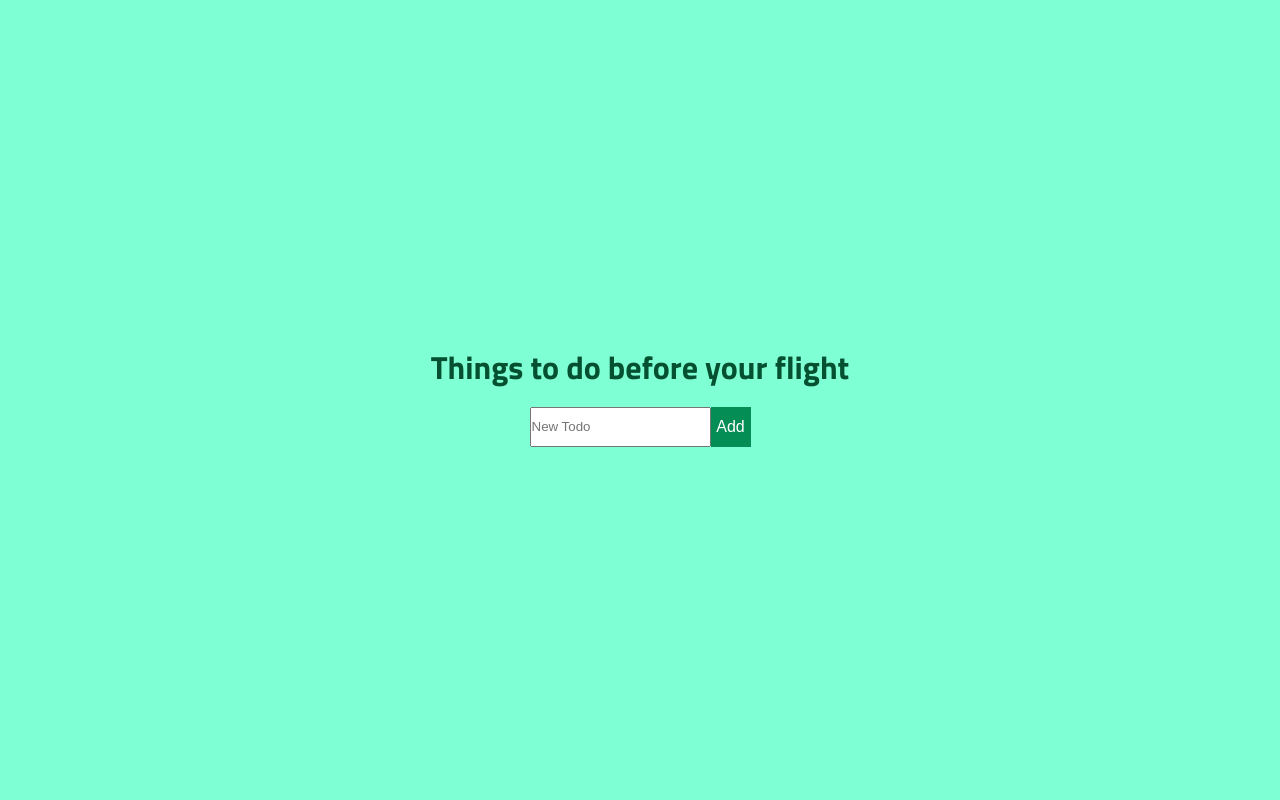
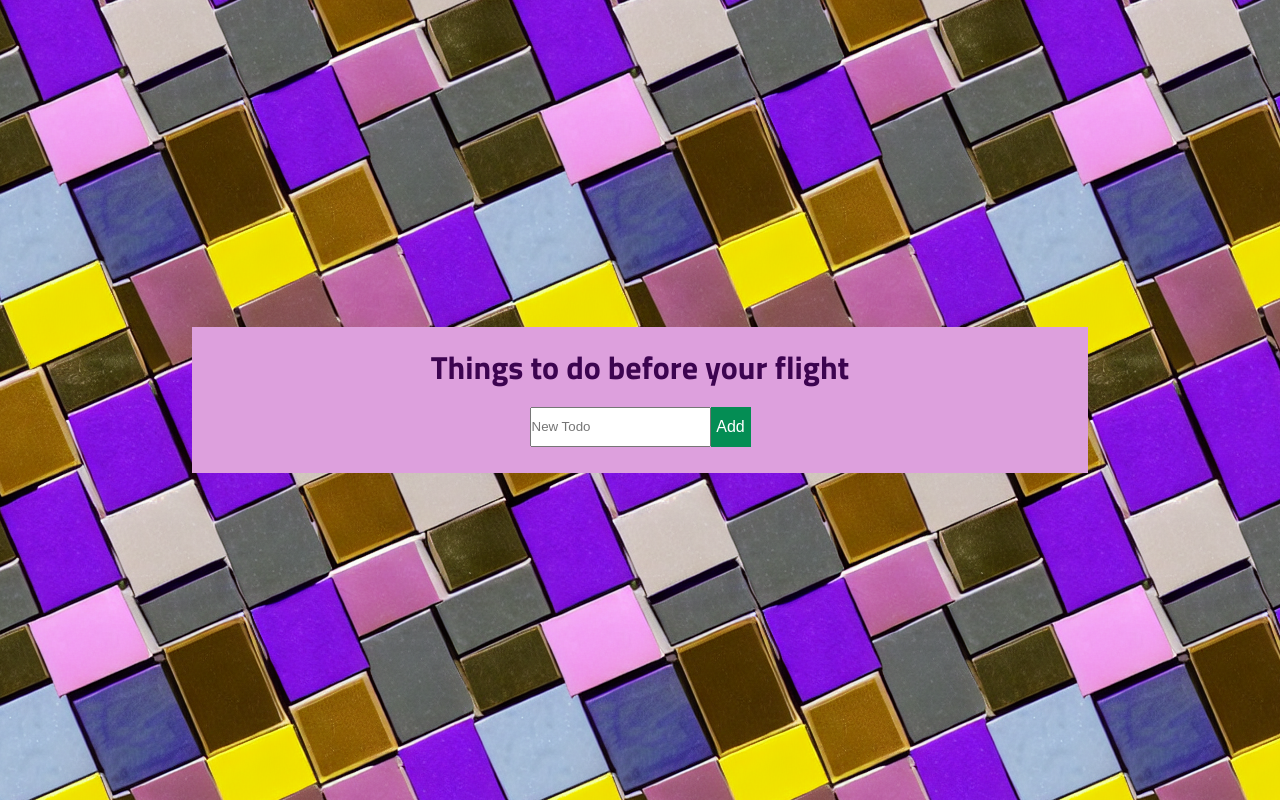
Before and after one commit to kseniiaivanova/To-do-list, a website built with Parcel: page src/index.html in a window 1280 px wide. Built offline with nearby package versions, Linux system fonts and the light colour scheme.

Commit message:
changed background

```diff
--- a/src/index.html
+++ b/src/index.html
@@ -9,6 +9,7 @@
     <script src="js/main.js" defer type="module"></script>
   </head>
   <body>
+    <div class="back">
       <div id="mywrap" class="wrapper">
         <div id="head">
           <!-- <h1>ToDo list</h1> -->
@@ -26,5 +27,6 @@
           <ul id="myList" class="list"></ul>
         </section>
       </div>
+    </div>
   </body>
 </html>
--- a/src/main.scss
+++ b/src/main.scss
@@ -8,33 +8,44 @@
 
 body {
     font-family: 'Titillium Web', sans-serif;
-    background-color: aquamarine;
+    //background-color: aquamarine;
+    background-image: url("assets/background.png");
     display: flex;
     justify-items: center;
     height: 100vh;
 
 }
 
+.back {
+    display: flex;
+    flex-direction: column;
+    justify-content: center;
+    align-items: center;
+    width: 100%;
+}
 
 .wrapper {
-    width: 50%;
+    width: 70%;
     display: flex;
     flex-direction: column;
     justify-items: center;
     align-items: center;
-    margin: auto;
-    padding: 2em;
+    //margin: auto;
+
+    background-color: plum;
 
 }
 
 h1 {
-    color: rgb(4, 80, 49);
+    color: rgb(60, 4, 80);
     padding: 0.5em;
 }
 
 header {
     display:flex;
+
     justify-content: space-between;
+
 }
 
 .usinput {
@@ -89,8 +100,6 @@ header {
 }
 
 
-
-
 .cbox {
     cursor: pointer;
 }
```
Also changed, not shown: src/assets/background.png (added). Lines whose indentation alone changed are shown as unchanged.
